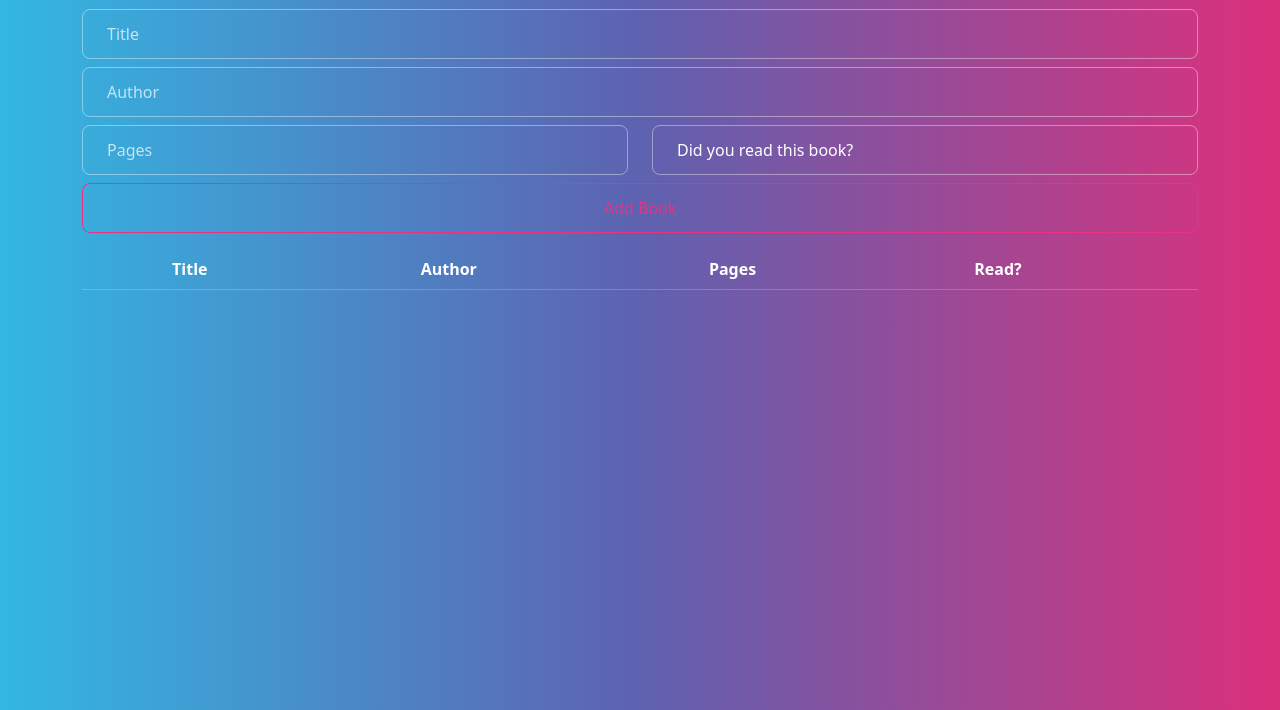
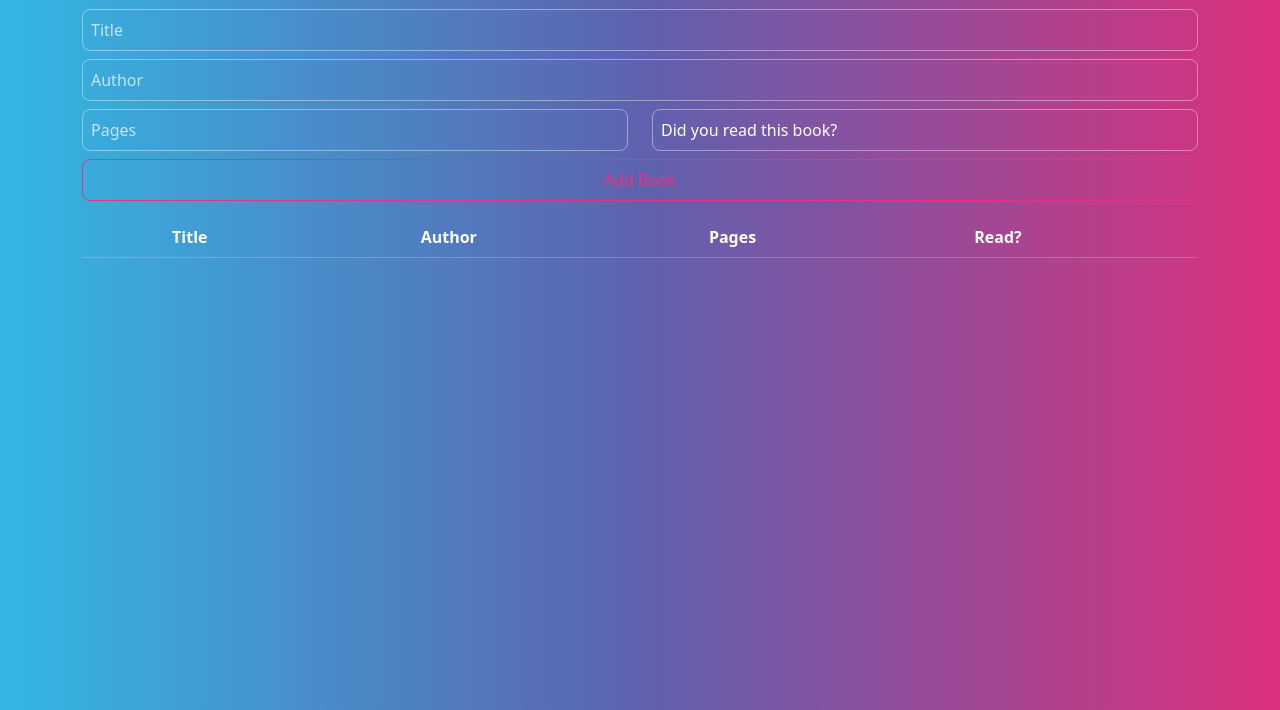
Before and after one commit to ixboy/Library, a website: page index.html in a window 1280 px wide. Shown: the part 90-800 px from the top of the page. Drawn offline with nearby package versions, Linux system fonts and the light colour scheme.

Commit message:
edit padings

```diff
--- a/index.html
+++ b/index.html
@@ -15,21 +15,21 @@
 
     <div id="form-div">
         <form class="form form-group">
-            <input class='title form-control mb-1' type="text" name="title" placeholder="Title" required maxlength="50" />
-            <input class='author form-control mb-1' type="text" name="author" placeholder="Author" required maxlength="50" />
+            <input class='title form-control mb-1 p-1' type="text" name="title" placeholder="Title" required maxlength="50" />
+            <input class='author form-control mb-1 p-1' type="text" name="author" placeholder="Author" required maxlength="50" />
             <div class="row">
               <div class="col">
-                <input class='pages form-control' type="number" name="pages" placeholder="Pages" required max="50000" />
+                <input class='pages form-control p-1' type="number" name="pages" placeholder="Pages" required max="50000" />
               </div>
               <div class="col">
-                <select class='form-control read'>
+                <select class='form-control read p-1'>
                   <option value="" disabled selected hidden> Did you read this book?</option>
                   <option value="Yes">YES</option>
                   <option value="No">Not yet</option>
                 </select>
               </div>
             </div>
-            <input class="btn btn-outline-primary form-control mt-1" id="addBook-btn" type="submit" value="Add Book"/>
+            <input class="btn btn-outline-primary form-control mt-1 p-1" id="addBook-btn" type="submit" value="Add Book"/>
         </form>
 
 
@@ -42,7 +42,7 @@
               <th></th>
             </tr>
           </thead>
-          <tbody id="book-list"></tbody>
+          <tbody id="book-list" class="p-1"></tbody>
         </table>
     </div>
   </div>
```
